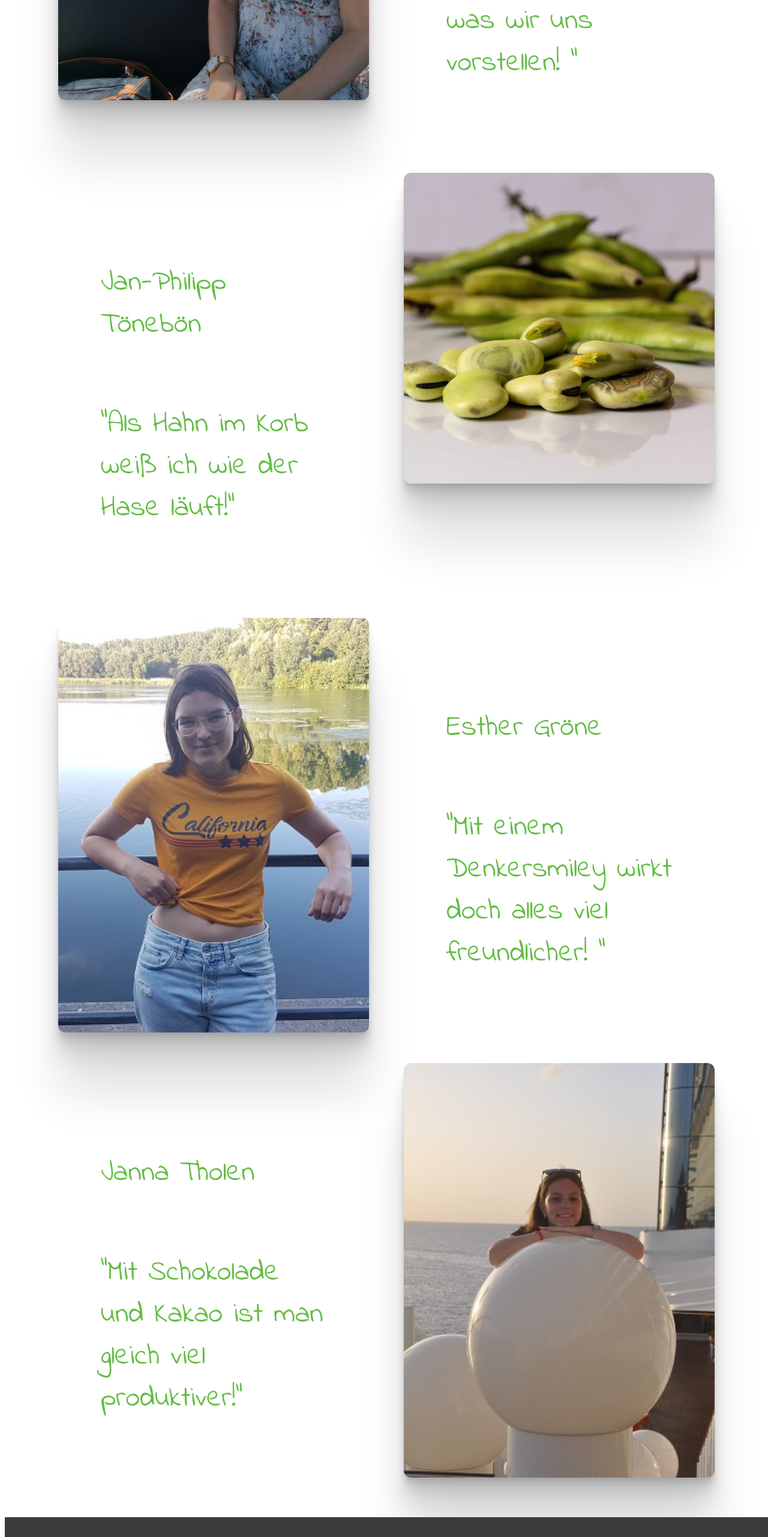
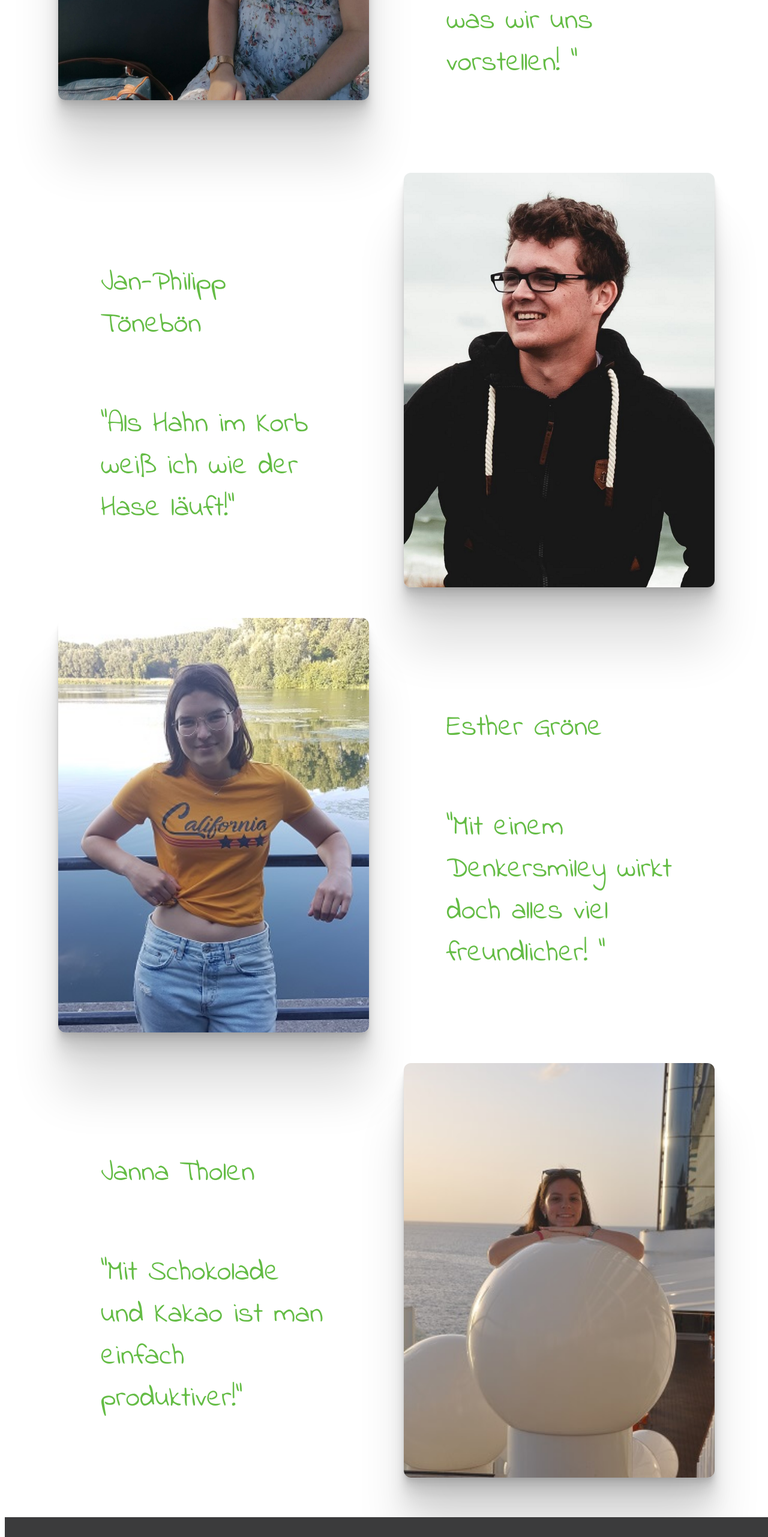
Before and after one commit to shuralw/meetmeat, an Angular app: page /UeberUns in a window 1280 px wide. Shown: the part 1888-4450 px from the top of the page at 60% size. Built offline with nearby package versions, Linux system fonts and the light colour scheme.

Commit message:
Einfügen Bild JP

```diff
--- a/src/app/ueberuns/ueberuns.component.html
+++ b/src/app/ueberuns/ueberuns.component.html
@@ -52,7 +52,7 @@
         </div>
 
         <div class="jp">
-            <img class="box" src="assets/img/soja.jpg">
+            <img class="box" src="assets/img/JP.jpeg">
         </div>
         <div class="jp_text textzentrierer textgrößefießtext textbox">
             <div class="spacing_oben"></div>
@@ -88,7 +88,7 @@
                 <p>Janna Tholen</p>
             </div>
             <div class="untere_Zeile">
-                <p class="merkmalschrift">"Mit Schokolade und Kakao ist man gleich viel produktiver!"</p>
+                <p class="merkmalschrift">"Mit Schokolade und Kakao ist man einfach produktiver!"</p>
             </div>
             <div class="spacing_unten"></div>
         </div>
```
Also changed, not shown: src/assets/img/JP.jpeg (added).
